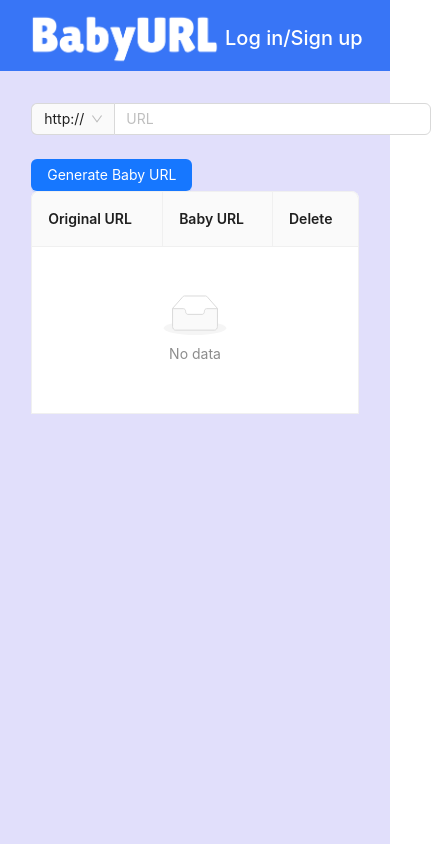
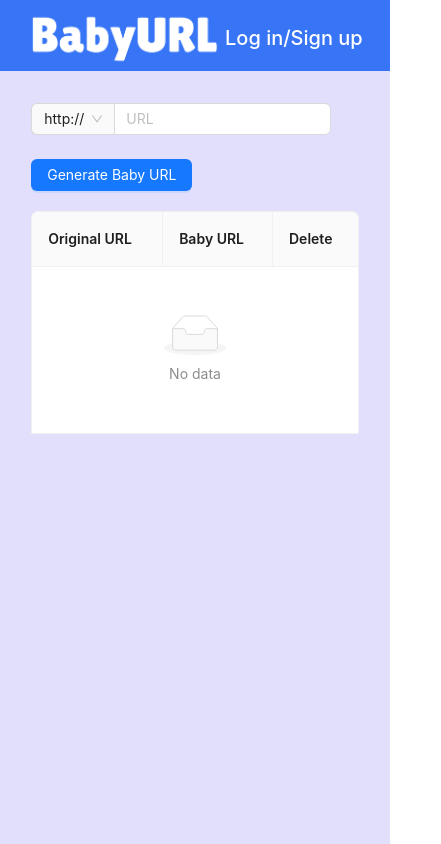
Before and after one commit to SongYunTan/url-shortener, a React (Create React App) app in the folder frontend/: page / in a window 390 px wide. Shown: the whole page, 441 px wide, since content can reach past the window. Built offline with nearby package versions, Linux system fonts and the light colour scheme.

Commit message:
Add media queries

```diff
--- a/frontend/src/components/URLForm/URLForm.css
+++ b/frontend/src/components/URLForm/URLForm.css
@@ -1,3 +1,26 @@
 .ant-input-group .ant-input-group-addon {
   background-color: #fafafa;
 }
+
+.shortenURL-input {
+  width: 400px;
+  margin-right: 10px;
+}
+
+@media only screen and (max-width: 600px) {
+  .shortenURL-input {
+    width: 250px;
+    margin-right: 10px;
+  }
+
+  .shortenURL-button {
+    margin-bottom: 20px;
+  }
+}
+
+@media only screen and (max-width: 768px) {
+  .shortenURL-input {
+    width: 300px;
+    margin-right: 10px;
+  }
+}
--- a/frontend/src/components/URLForm/URLForm.js
+++ b/frontend/src/components/URLForm/URLForm.js
@@ -75,7 +75,7 @@
           />
         </Form.Item>
 
-        <Button type="primary" htmlType="submit">
+        <Button type="primary" htmlType="submit" className="shortenURL-button">
           Generate Baby URL
         </Button>
       </Row>
--- a/frontend/src/pages/Login/Login.css
+++ b/frontend/src/pages/Login/Login.css
@@ -7,9 +7,25 @@
   background: #e1dffb;
 }
 
-.login-logo {
-  max-height: 20%;
-  margin-bottom: 2%;
+@media only screen and (max-width: 600px) {
+  .login-logo {
+    width: 400px;
+    margin-bottom: 2%;
+  }
+}
+
+@media only screen and (min-width: 600px) {
+  .login-logo {
+    width: 500px;
+    margin-bottom: 2%;
+  }
+}
+
+@media only screen and (min-width: 768px) {
+  .login-logo {
+    width: 50%;
+    margin-bottom: 2%;
+  }
 }
 
 .login-form {
--- a/frontend/src/pages/ShortenURL/ShortenURL.css
+++ b/frontend/src/pages/ShortenURL/ShortenURL.css
@@ -8,8 +8,3 @@
   flex-direction: column;
   margin: 8%;
 }
-
-.shortenURL-input {
-  width: 400px;
-  margin-right: 10px;
-}
--- a/frontend/src/pages/Signup/Signup.css
+++ b/frontend/src/pages/Signup/Signup.css
@@ -7,9 +7,25 @@
   background: #e1dffb;
 }
 
-.signup-logo {
-  max-height: 20%;
-  margin-bottom: 2%;
+@media only screen and (max-width: 600px) {
+  .signup-logo {
+    width: 400px;
+    margin-bottom: 2%;
+  }
+}
+
+@media only screen and (min-width: 600px) {
+  .signup-logo {
+    width: 500px;
+    margin-bottom: 2%;
+  }
+}
+
+@media only screen and (min-width: 768px) {
+  .signup-logo {
+    width: 50%;
+    margin-bottom: 2%;
+  }
 }
 
 .signup-form {
```
